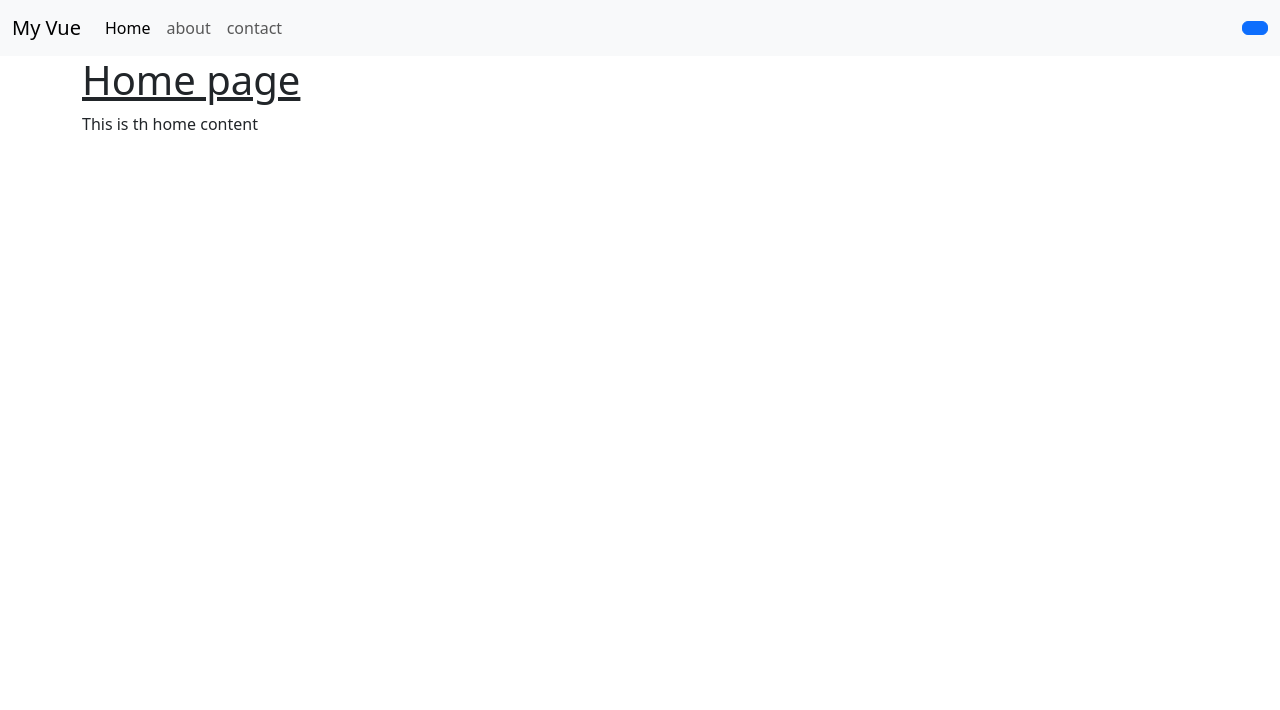
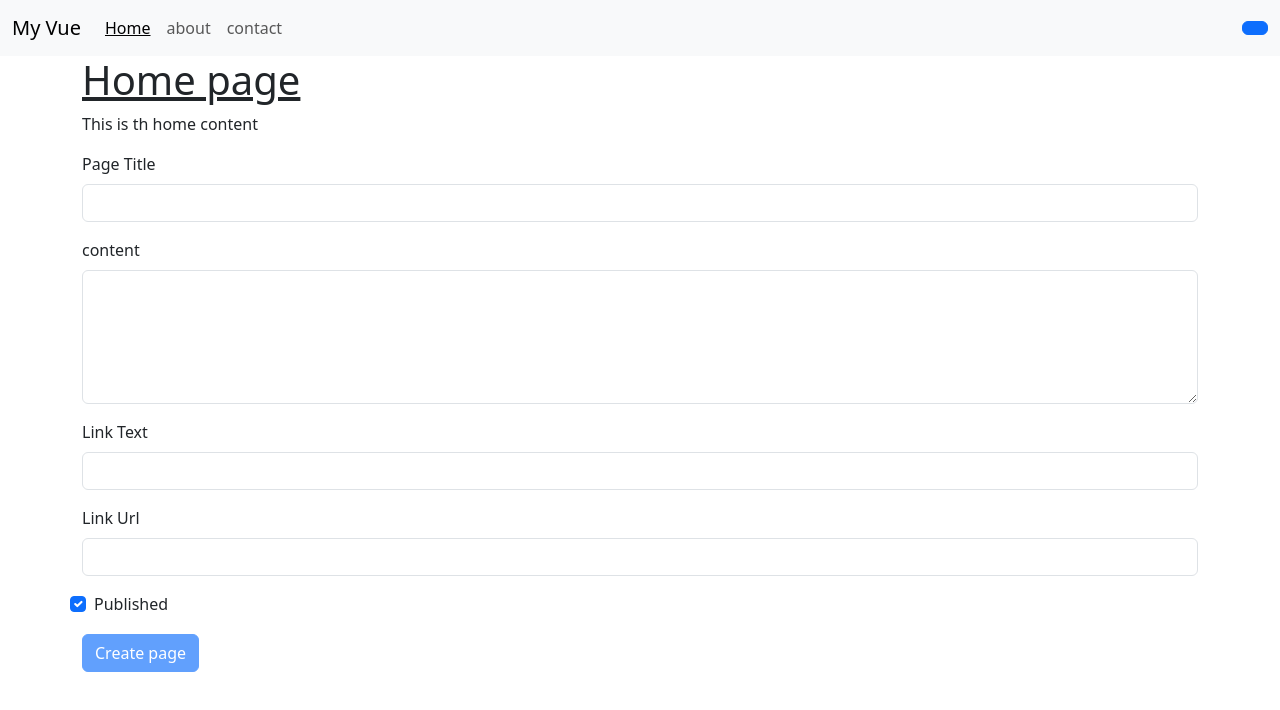
Before and after one commit to Atulhackit/vue-start-spa, a Vue app: page /#/create in a window 1280 px wide. Before the commit this address led to /. Shown: the top 710 px of the page. Built offline with nearby package versions, Linux system fonts and the light colour scheme.

Commit message:
Day3:lifecycle,form,and working with data

```diff
--- a/public/pages.json
+++ b/public/pages.json
@@ -1,17 +1,20 @@
 [
     {
-        "link": { "text": "Home", "url": "home.html" },
+        "link": { "linkText": "Home", "url": "home.html" },
         "pageTitle": "Home page",
-        "content": "This is th home content"
+        "content": "This is th home content",
+        "published":true
     },
     {
-        "link": { "text": "about", "url": "about.html" },
+        "link": { "linkText": "about", "url": "about.html" },
         "pageTitle": "about page",
-        "content": "This is th about content"
+        "content": "This is th about content",
+        "published":true
     },
     {
-        "link": { "text": "contact", "url": "contact.html" },
+        "link": { "linkText": "contact", "url": "contact.html" },
         "pageTitle": "contact page",
-        "content": "This is th contact content"
+        "content": "This is th contact content",
+        "published":false
     }
 ]
--- a/src/App.vue
+++ b/src/App.vue
@@ -4,21 +4,26 @@
         :activePage="activePage"
         :navlink-click="(index) => activePage = index">
     </app-nav-bar>
+    <page-viewer
+        v-if="pages.length>0"
+        :page="pages[activePage]">
+    </page-viewer>
+    <create-page
+        :page-created="pageCreated"
+    >
+    </create-page>
 
-    <page-viewer
-    v-if="pages.length>0"
-    :page="pages[activePage]">
-    </page-viewer>
-    <div v-show="flase"></div>
 </template>
 <script>
 import AppNavBar from './components/AppNavBar.vue';
+import CreatePage from './components/CreatePage.vue';
 import PageViewer from './components/PageViewer.vue';
 
 export default {
     created(){
         this.getData()
     },
+
     data() {
         return {
             activePage: 0,
@@ -31,9 +36,13 @@ export default {
             let data= await res.json()
             this.pages=data
             // console.log(pages)
+        },
+        pageCreated(pageObj){
+            console.log(pageObj)
+            this.pages.push(pageObj)
         }
     },
-    components: { AppNavBar,PageViewer }
+    components: { AppNavBar,PageViewer,CreatePage }
 }
 
 </script>
--- a/src/components/AppNavBar.vue
+++ b/src/components/AppNavBar.vue
@@ -24,10 +24,20 @@
 import NavbarLink from './NavbarLink.vue'
 export default {
     props: ['pages', 'activePage', 'navlinkClick'],
+    created(){
+        this.getThemeSettings()
+    },
     data() {
         return {
             theme: 'light',
         }
+    },
+    computed:{
+        publishedPages(){
+            console.log(this.pages)
+            return this.pages.filter((page)=>page.published)
+        }
+
     },
     methods: {
         changeTheme() {
@@ -38,7 +48,17 @@ export default {
             } else {
                 this.theme = "light"
             }
-        }
+            this.storeThemeSettings()
+        },
+        storeThemeSettings(){
+            localStorage.setItem("theme",this.theme)
+        },
+        getThemeSettings(){
+           let theme= localStorage.getItem("theme",this.theme)
+           if(theme){
+            this.theme=theme
+           }
+        },
     },
     components: {
         NavbarLink
--- /dev/null
+++ b/src/components/CreatePage.vue
@@ -0,0 +1,109 @@
+<template>
+    <div class="container mb-3">
+        <form action="">
+            <div class="col">
+                <div class="mb-3 col">
+                <label for="pageTitle" class="form-label">
+                    Page Title
+                </label>
+                <input
+                    type="text"
+                    class="form-control"
+                    v-model="pageTitle"
+                    />
+            </div>
+            <div class="mb-3">
+                <label for="content" class="form-label">
+                    content
+                </label>
+                <textarea type="text" class="form-control" rows="5" v-model="content"></textarea>
+            </div>
+            <div class="col">
+                <div class="mb-3">
+                    <label for="pageTitle" class="form-label">
+                    Link Text
+                </label>
+                <input
+                    type="text"
+                    class="form-control"
+                    v-model="linkText"
+                    />
+                </div>
+                <div class="mb-3">
+                    <label for="pageTitle" class="form-label">
+                    Link Url
+                </label>
+                <input
+                    type="text"
+                    class="form-control"
+                    v-model="linkUrl"
+                    />
+                </div>
+                <div class="row mb-3">
+                    <div class="form-check">
+                        <input type="checkbox" class="form-check-input" v-model="published">
+                        <label class=" form-check-label" for="gridCheck1">Published</label >
+                    </div>
+                </div>
+            </div>
+            <div class="mb-3">
+                <button class=" btn btn-primary"
+                        :disabled="isFormInvalid"
+                        @click.prevent="submitForm"
+                    >
+                    Create page
+                </button>
+            </div>
+            </div>
+        </form>
+    </div>
+</template>
+
+<script>
+export default{
+    props:['pageCreated'],
+    computed:{
+        isFormInvalid(){
+            return !this.pageTitle||!this.content||!this.linkText||!this.linkUrl
+        },
+    },
+    data(){
+        return{
+            pageTitle:"",
+            content:"",
+            linkText:"",
+            linkUrl:"",
+            published:true,
+        }
+    },
+    methods:{
+        submitForm(){
+            if(!this.pageTitle||!this.content||!this.linkText||!this.linkUrl){
+                alert("Fill all the Form fields")
+            }else{
+                this.pageCreated({
+                    pageTitle:this.pageTitle,
+                    content:this.content,
+                    link:{
+                        linkText:this.linkText,url:this.linkUrl
+                    },
+                    published:this.published,
+                })
+            }
+            this.pageTitle="",
+            this.content="",
+            this.linkText="",
+            this.linkUrl="",
+            this.published=true
+
+        }
+    },
+    watch:{
+        pageTitle(newTitle,oldTitle){
+            if(this.linkText===oldTitle){
+                this.linkText=newTitle
+            }
+        }
+    }
+}
+</script>
--- a/src/components/NavbarLink.vue
+++ b/src/components/NavbarLink.vue
@@ -2,10 +2,10 @@
     <a
         :class="activeClasses"
         :href="page?.link?.url"
-        :titile="`This is ${page?.link?.text} page.`"
+        :titile="`This is ${page?.link?.linkText} page.`"
         class="nav-link"
         arial-current="page">
-        {{ page?.link?.text }}
+        {{ page?.link?.linkText }}
     </a>
 </template>
 
@@ -29,6 +29,6 @@ export default {
 </script>
 <style>
 .emphasize{
-    text-decoration: underline;
+    text-decoration: underline !important;
 }
 </style>
```
